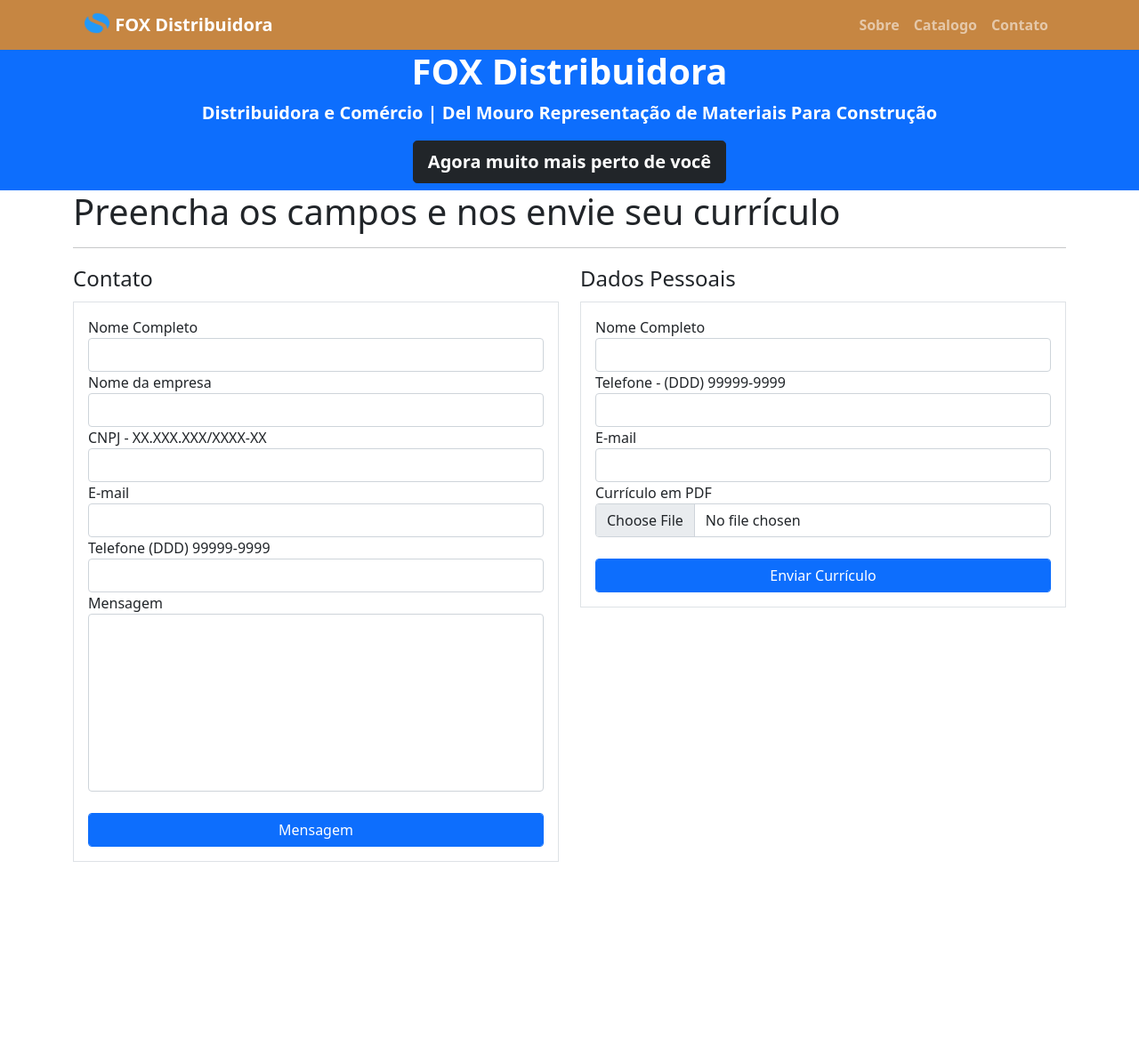
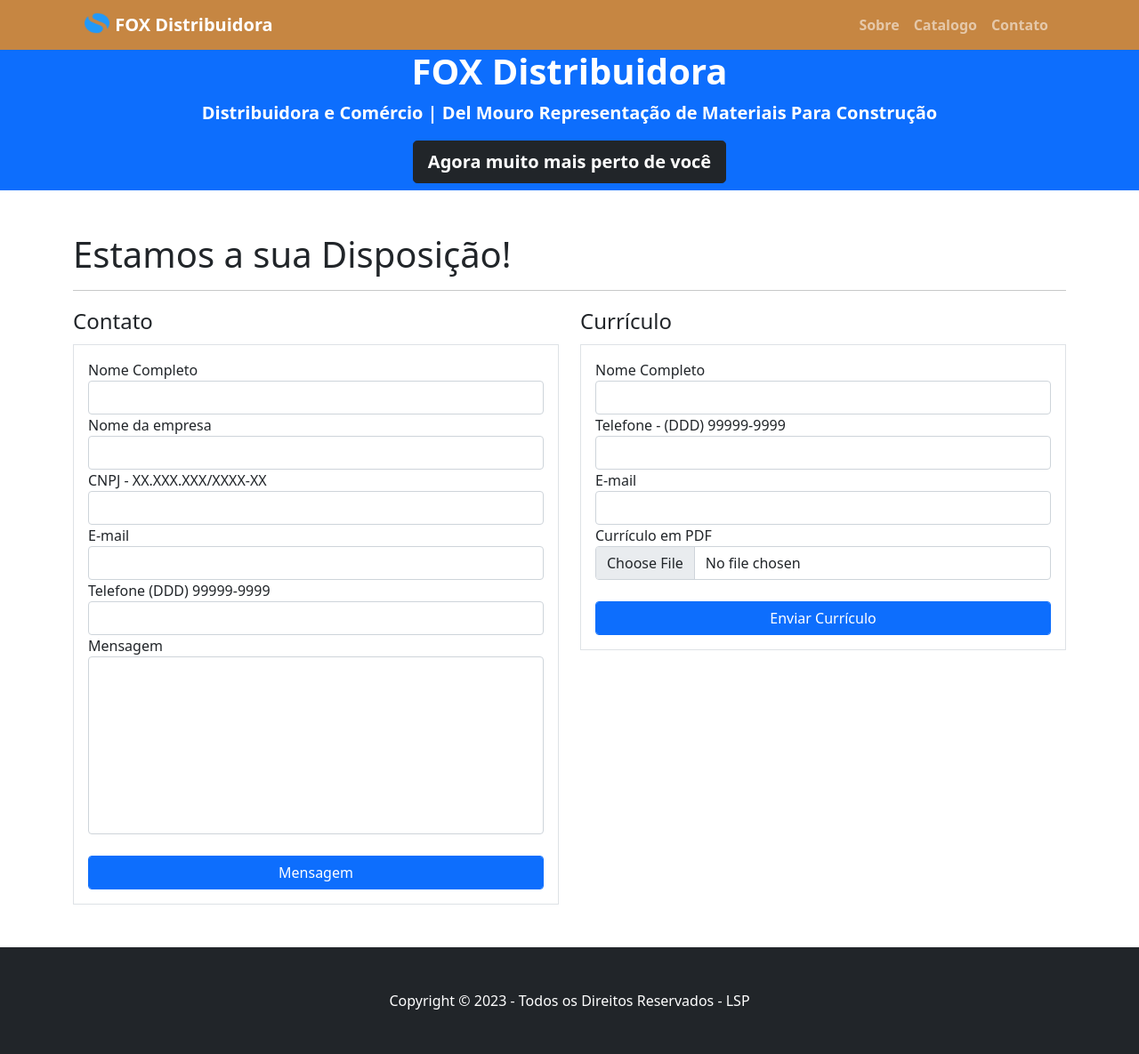
Before and after one commit to Lucaspaz21/foxdistribuidora, a Flask app: page /trabalheconosco in a window 1280 px wide. Shown: the whole page at 89% size. Before the commit the page ends 969 px from the top, so only its background shows below. Run offline with Flask 3, Linux system fonts and the light colour scheme; some libraries are stand-ins or nearby versions.

Commit message:
Update trabalheconosco.html

```diff
--- a/foxdistribuidora/templates/trabalheconosco.html
+++ b/foxdistribuidora/templates/trabalheconosco.html
@@ -3,7 +3,10 @@
 {% block body %}
 
 <div class="container">
-    <h1>Preencha os campos e nos envie seu currículo</h1>
+    <div class="mt-5">
+       <h1>Estamos a sua Disposição!</h1>
+    </div>
+
     <hr>
     <div class="row">
 
@@ -78,7 +81,7 @@
 
 
         <div class="col">
-           <legend>Dados Pessoais</legend>
+           <legend>Currículo</legend>
            <form method="POST" enctype="multipart/form-data" action="" class="border p-3">
                {{ form_trabalheconosco.csrf_token }}
                <fieldset>
@@ -148,4 +151,15 @@
 
 </div>
 
+<!-- Footer-->
+<div class="mt-5">
+    <footer class="py-5 bg-dark">
+    <div class="container"><p class="m-0 text-center text-white">Copyright &copy; 2023 - Todos os Direitos Reservados - LSP</p></div>
+    </footer>
+    <!-- Bootstrap core JS-->
+    <script src="https://cdn.jsdelivr.net/npm/bootstrap@5.2.3/dist/js/bootstrap.bundle.min.js"></script>
+    <!-- Core theme JS-->
+    <script src="js/scripts.js"></script>
+</div>
+
 {% endblock %}
```
